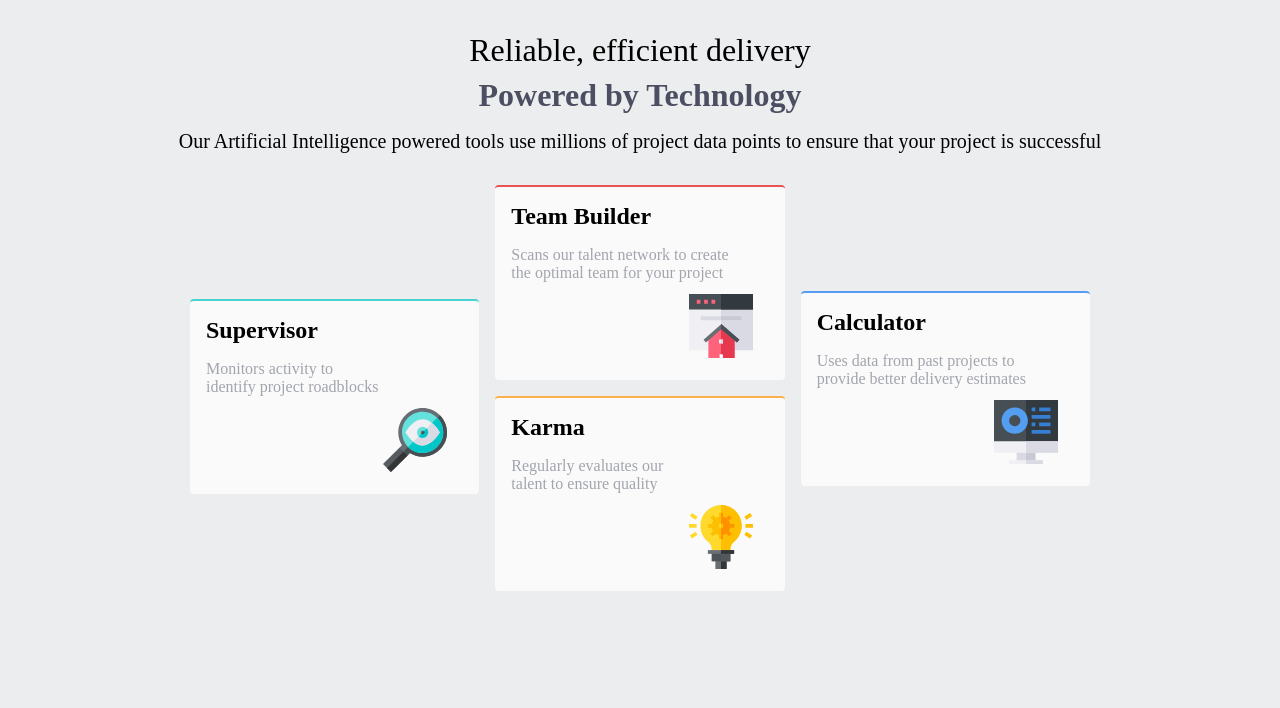
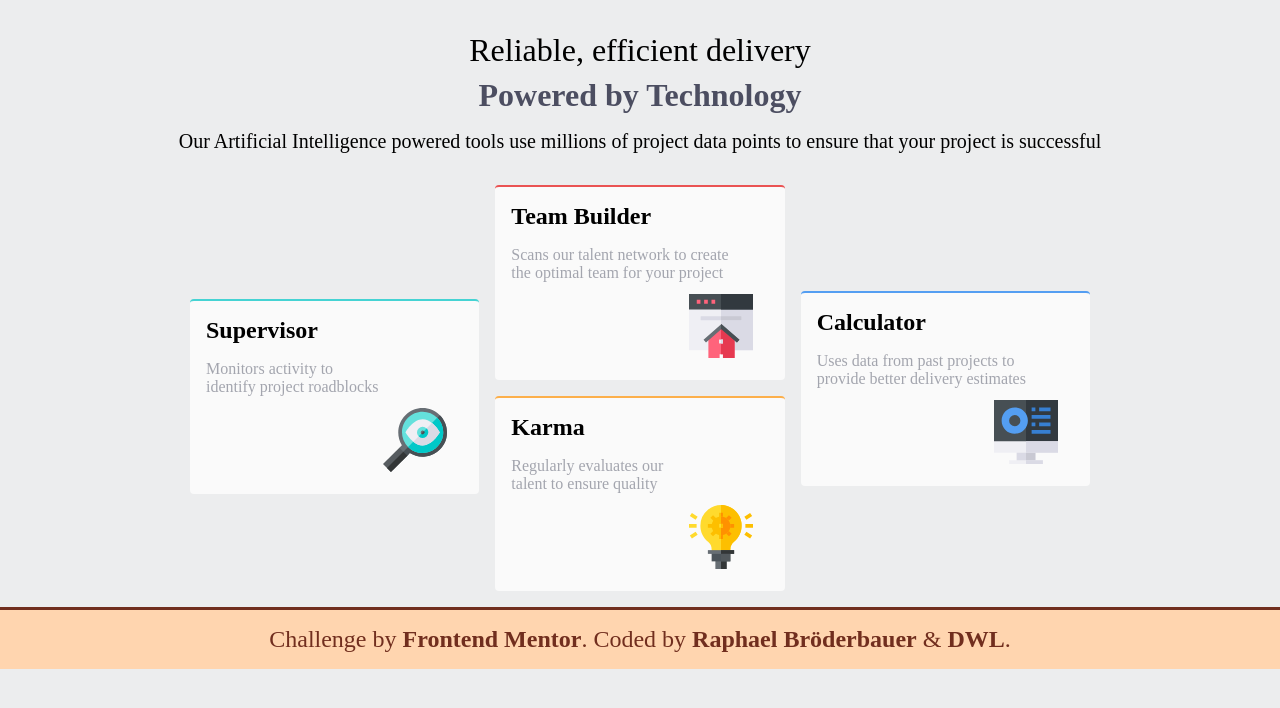
Before and after one commit to DigitaleWeltLibrary/FourCardFeatureSection, a plain HTML site: page index.html in a window 1280 px wide. Drawn offline with Linux system fonts and the light colour scheme.

Commit message:
my footer

```diff
--- a/index.html
+++ b/index.html
@@ -66,5 +66,17 @@
         <p>Uses data from past projects to provide better delivery estimates</p>
       </section>
     </main>
+    <footer class="my-footer-my-data">
+      <p>
+        Challenge by
+        <a href="https://www.frontendmentor.io?ref=challenge" target="_blank"
+          >Frontend Mentor</a
+        >. Coded by
+        <a href="https://www.founder.digitaleweltlibrary.at/"
+          >Raphael Bröderbauer</a
+        >
+        & <a href="https://www.digitaleweltlibrary.at/">DWL</a>.
+      </p>
+    </footer>
   </body>
 </html>
--- a/style/main.scss
+++ b/style/main.scss
@@ -91,3 +91,23 @@
     }
   }
 }
+.my-footer-my-data {
+  background: #ffd5af;
+  border-top: 3px solid #712e1e;
+  padding: 1rem;
+  color: #712e1e;
+  p {
+    text-align: center;
+    font-size: 1.5rem;
+    text-wrap: balance;
+    a {
+      text-decoration: none;
+      color: #712e1e;
+      font-weight: bolder;
+      transition: 500ms ease-in-out all;
+      &:hover {
+        color: #000;
+      }
+    }
+  }
+}
```
Also changed, not shown: style/main.css.
